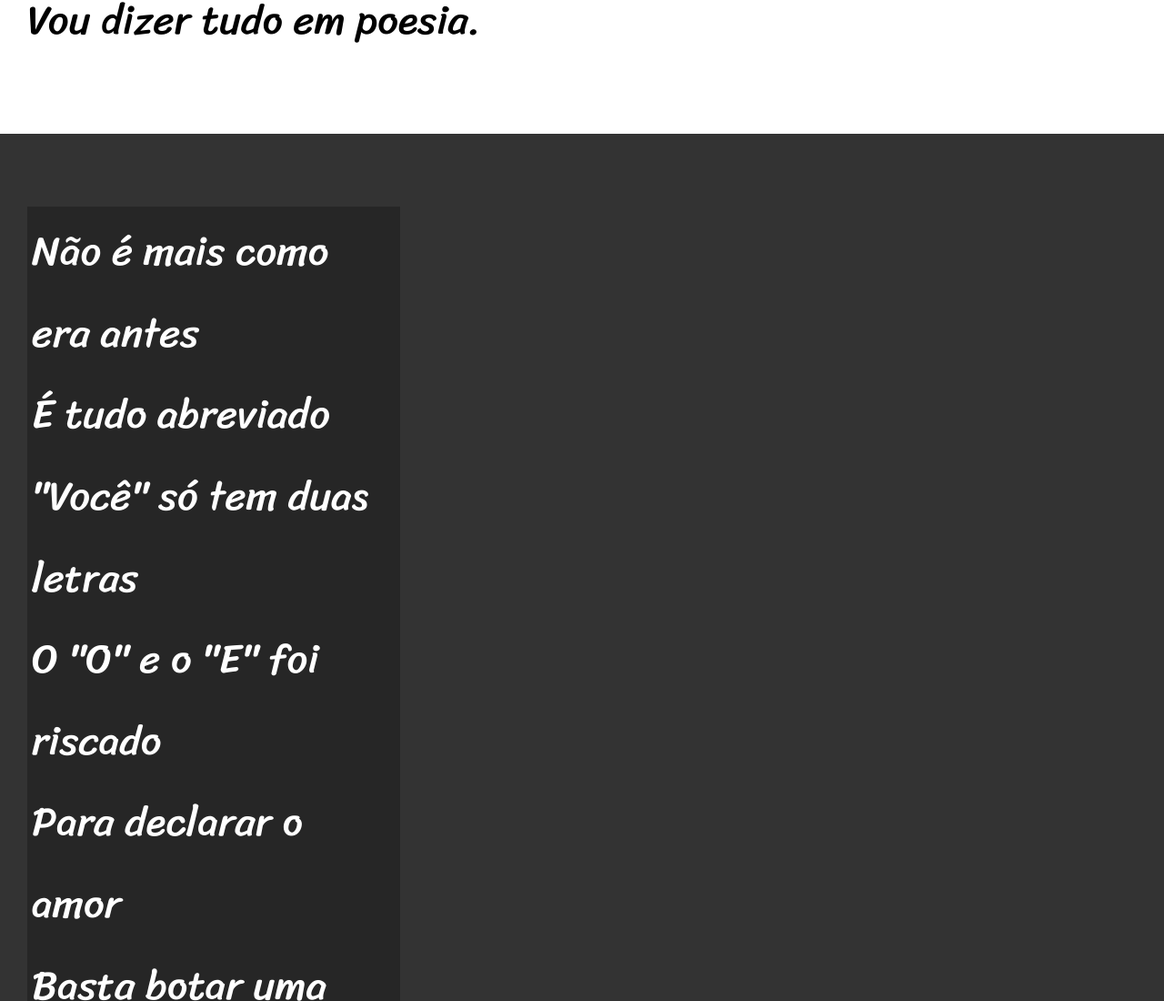
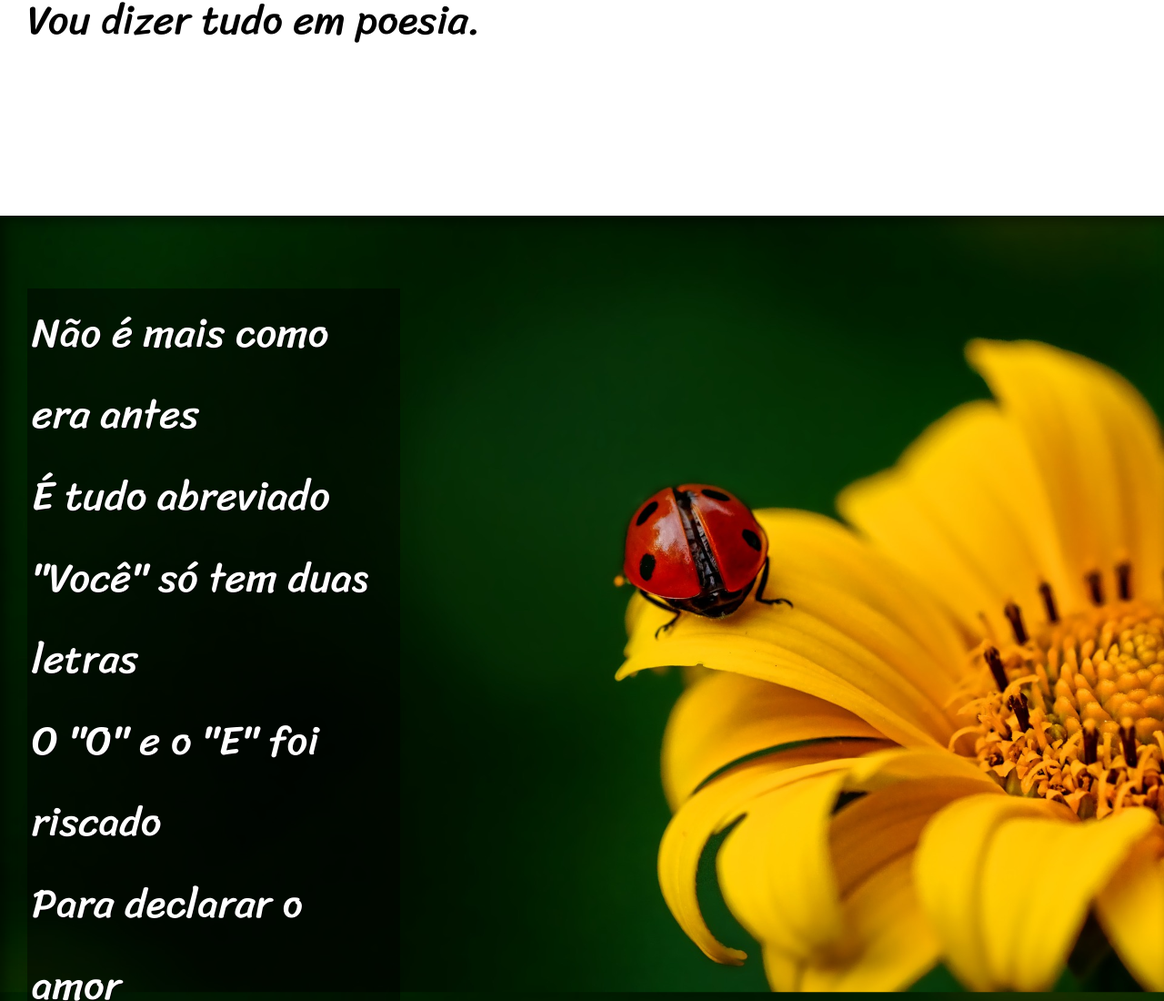
Before and after one commit to Arthur-HB/HTML5-e-CSS3, a plain HTML site: page desafios/pacote-d012/index.html in a window 1280 px wide. Shown: the part 900-2000 px from the top of the page at 91% size. Drawn offline with Linux system fonts and the light colour scheme.

Commit message:
imagens de fundo

```diff
--- a/desafios/pacote-d012/estilo/style.css
+++ b/desafios/pacote-d012/estilo/style.css
@@ -54,6 +54,10 @@ section{
     font-size: 3.5vw;
 }
 
+section > p {
+    padding-bottom: 2em;
+}
+
 section.normal{
     background-color: white;
     color: black;
@@ -62,13 +66,28 @@ section.normal{
 section.imagem{
     background-color: rgb(51, 51, 51);
     color: white;
+    box-shadow: inset 6px 6px 13px rgba(0, 0, 0, 0.473) ;
+    background-size: cover;
+    background-attachment: fixed;
 }
 
 section.imagem > p{
-    background-color: rgba(0, 0, 0, 0.253);
+    background-color: rgba(0, 0, 0, 0.452);
     padding: 5px;
     width: 400px;
     display: inline-block;
+    text-shadow: 1px 1px 0px black;
+}
+
+section#img01{
+    background-image: url('../imagens/background001.jpg');
+    background-position: right center;
+}
+
+section#img02{
+    background-image: url('../imagens/background002.jpg');
+    background-position: right center;
+
 }
 
 footer{
--- a/desafios/pacote-d012/index.html
+++ b/desafios/pacote-d012/index.html
@@ -24,7 +24,7 @@
         </p>
     </section>
 
-    <section class="imagem">
+    <section class="imagem" id="img01">
         <p>
             Não é mais como era antes <br>
             É tudo abreviado <br>
@@ -57,7 +57,7 @@
         </p>
     </section>
 
-    <section class="imagem">
+    <section class="imagem" id="img02">
         <p>
             Tenho saudade das cartas <br>
             Escritas com a própria mão <br>
```
